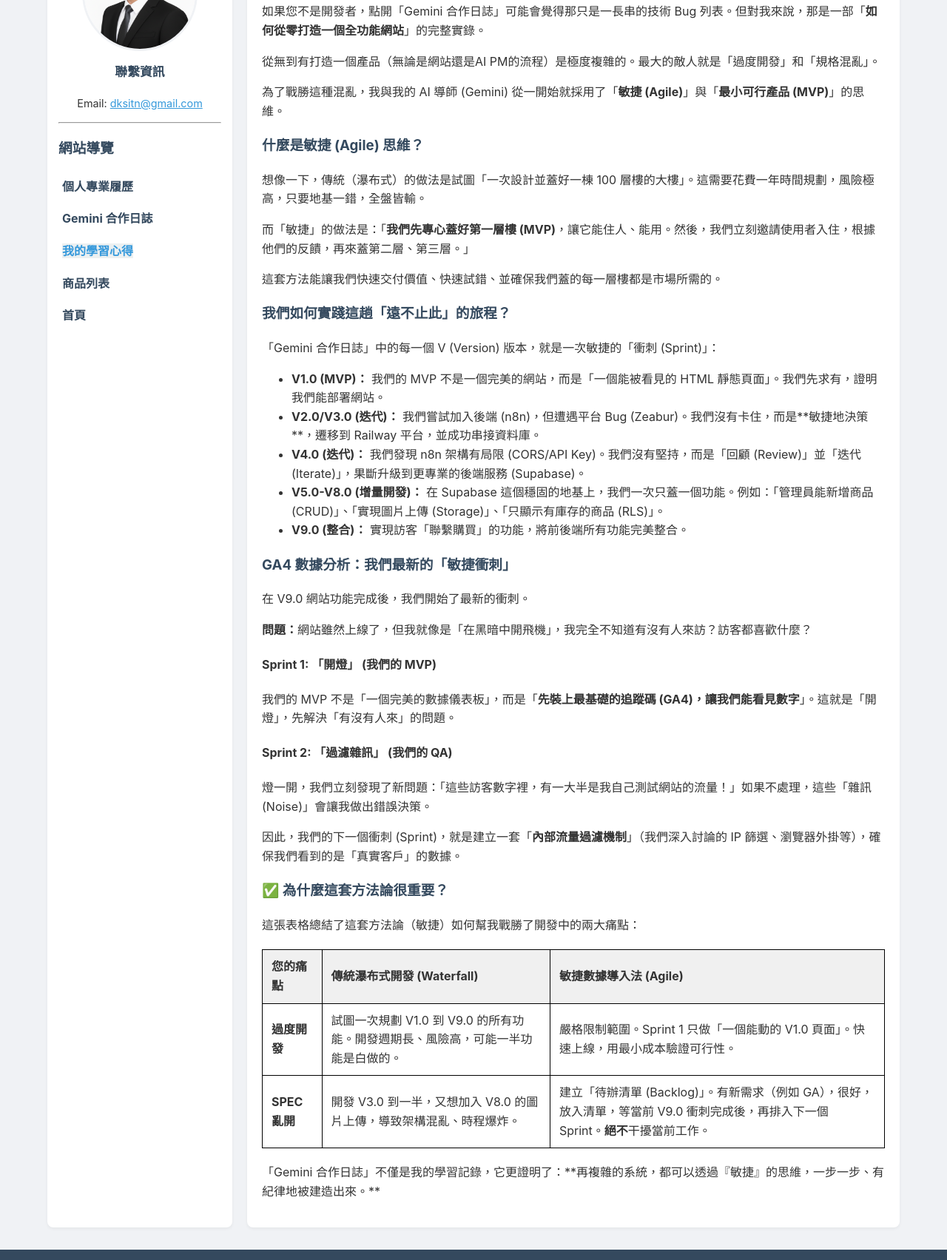
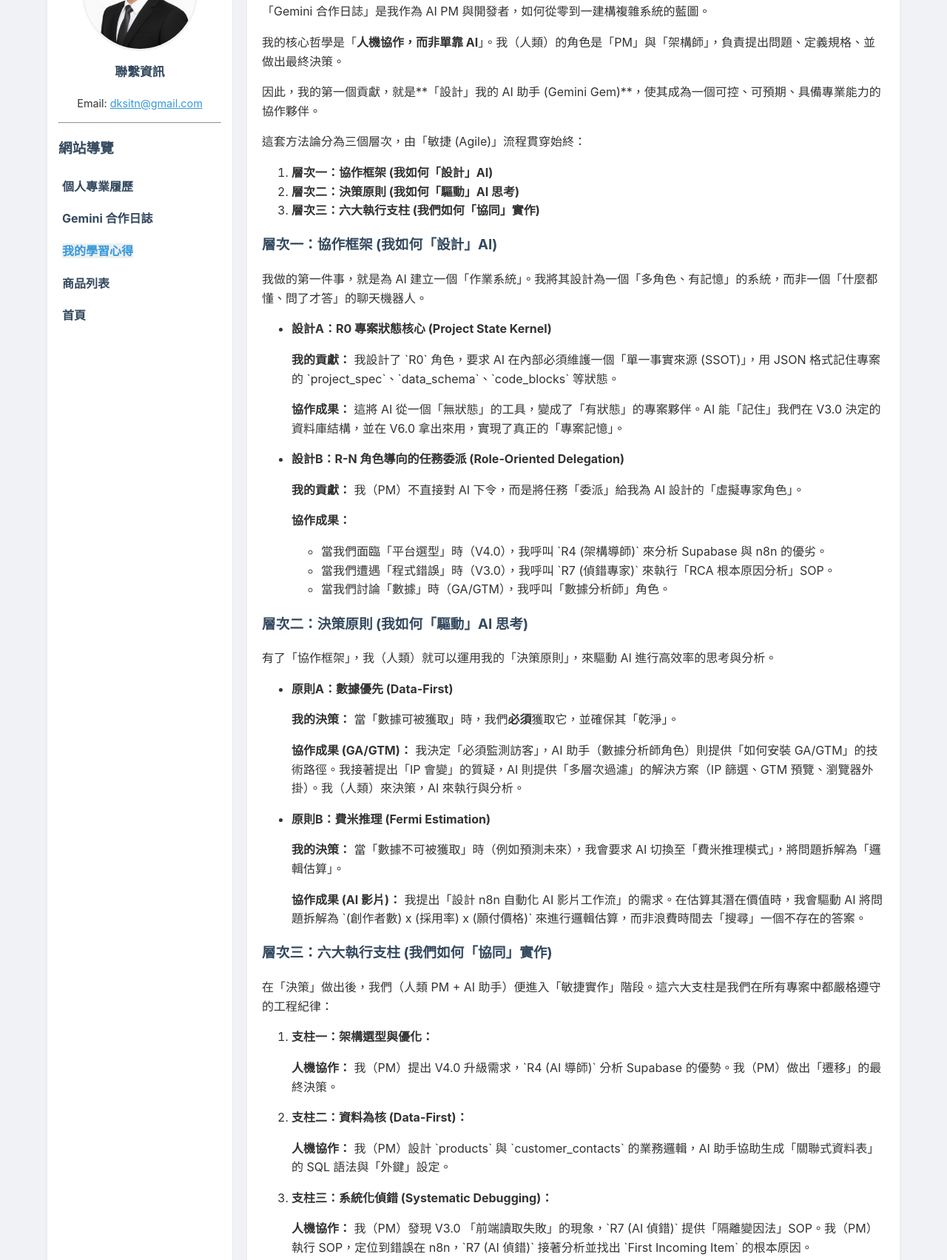
Before and after one commit to dksitn/my-resume-v1, a website: page methods.html in a window 1280 px wide. Shown: the part 276-1979 px from the top of the page at 74% size. Drawn offline with Linux system fonts and the light colour scheme.

Commit message:
新增method.html頁面4

```diff
--- a/methods.html
+++ b/methods.html
@@ -3,8 +3,8 @@
 <head>
     <meta charset="UTF-8">
     <meta name="viewport" content="width=device-width, initial-scale=1.0">
-    <meta name="description" content="沈廷翼的學習哲學：我是如何從零開始，用敏捷思維打造一個全端專案的。">
-    <title>我的學習哲學 - 沈廷翼</title>
+    <meta name="description" content="沈廷翼的「人機協作」核心方法論：AI 是助手，我是架構師。解構我如何設計 AI 輔助，並實踐決策與執行。">
+    <title>我的「人機協作」核心方法論 - 沈廷翼</title>
 
     <script async src="https://www.googtagmanager.com/gtag/js?id=G-TZ5HPBYDWV"></script>
     <script>
@@ -24,7 +24,7 @@
             <span></span>
             <span></span>
         </div>
-        <h1>我的學習哲學：從零到一的實踐</h1>
+        <h1>我的「人機協作」核心方法論：AI 是助手，我是架構師</h1>
         <p>資深流程顧問 & 努力成為AI PM中</p>
     </header>
 
@@ -57,100 +57,123 @@
         <main class="main-content">
 
             <section>
-                <h2>這不只是一個日誌，這是一種方法</h2>
+                <h2>我的核心邏輯：AI 是助手，我是架構師</h2>
                 <p>
-                    如果您不是開發者，點開「Gemini 合作日誌」可能會覺得那只是一長串的技術 Bug 列表。但對我來說，那是一部「<strong>如何從零打造一個全功能網站</strong>」的完整實錄。
+                    「Gemini 合作日誌」是我作為 AI PM 與開發者，如何從零到一建構複雜系統的藍圖。
                 </p>
                 <p>
-                    從無到有打造一個產品（無論是網站還是AI PM的流程）是極度複雜的。最大的敵人就是「過度開發」和「規格混亂」。
+                    我的核心哲學是「<strong>人機協作，而非單靠 AI</strong>」。我（人類）的角色是「PM」與「架構師」，負責提出問題、定義規格、並做出最終決策。
                 </p>
                 <p>
-                    為了戰勝這種混亂，我與我的 AI 導師 (Gemini) 從一開始就採用了「<strong>敏捷 (Agile)</strong>」與「<strong>最小可行產品 (MVP)</strong>」的思維。
+                    因此，我的第一個貢獻，就是**「設計」我的 AI 助手 (Gemini Gem)**，使其成為一個可控、可預期、具備專業能力的協作夥伴。
                 </p>
+                <p>
+                    這套方法論分為三個層次，由「敏捷 (Agile)」流程貫穿始終：
+                </p>
+                <ol>
+                    <li><strong>層次一：協作框架 (我如何「設計」AI)</strong></li>
+                    <li><strong>層次二：決策原則 (我如何「驅動」AI 思考)</strong></li>
+                    <li><strong>層次三：六大執行支柱 (我們如何「協同」實作)</strong></li>
+                </ol>
             </section>
 
             <section>
-                <h3>什麼是敏捷 (Agile) 思維？</h3>
+                <h3>層次一：協作框架 (我如何「設計」AI)</h3>
                 <p>
-                    想像一下，傳統（瀑布式）的做法是試圖「一次設計並蓋好一棟 100 層樓的大樓」。這需要花費一年時間規劃，風險極高，只要地基一錯，全盤皆輸。
+                    我做的第一件事，就是為 AI 建立一個「作業系統」。我將其設計為一個「多角色、有記憶」的系統，而非一個「什麼都懂、問了才答」的聊天機器人。
                 </p>
-                <p>
-                    而「敏捷」的做法是：「<strong>我們先專心蓋好第一層樓 (MVP)</strong>，讓它能住人、能用。然後，我們立刻邀請使用者入住，根據他們的反饋，再來蓋第二層、第三層。」
-                </p>
-                <p>
-                    這套方法能讓我們快速交付價值、快速試錯、並確保我們蓋的每一層樓都是市場所需的。
-                </p>
-            </section>
-
-            <section>
-                <h3>我們如何實踐這趟「遠不止此」的旅程？</h3>
-                <p>「Gemini 合作日誌」中的每一個 V (Version) 版本，就是一次敏捷的「衝刺 (Sprint)」：</p>
-
                 <ul>
-                    <li><strong>V1.0 (MVP)：</strong> 我們的 MVP 不是一個完美的網站，而是「一個能被看見的 HTML 靜態頁面」。我們先求有，證明我們能部署網站。</li>
-
-                    <li><strong>V2.0/V3.0 (迭代)：</strong> 我們嘗試加入後端 (n8n)，但遭遇平台 Bug (Zeabur)。我們沒有卡住，而是**敏捷地決策**，遷移到 Railway 平台，並成功串接資料庫。</li>
-
-                    <li><strong>V4.0 (迭代)：</strong> 我們發現 n8n 架構有局限 (CORS/API Key)。我們沒有堅持，而是「回顧 (Review)」並「迭代 (Iterate)」，果斷升級到更專業的後端服務 (Supabase)。</li>
-
-                    <li><strong>V5.0-V8.0 (增量開發)：</strong> 在 Supabase 這個穩固的地基上，我們一次只蓋一個功能。例如：「管理員能新增商品 (CRUD)」、「實現圖片上傳 (Storage)」、「只顯示有庫存的商品 (RLS)」。</li>
-
-                    <li><strong>V9.0 (整合)：</strong> 實現訪客「聯繫購買」的功能，將前後端所有功能完美整合。</li>
+                    <li><strong>設計A：R0 專案狀態核心 (Project State Kernel)</strong>
+                        <p><strong>我的貢獻：</strong> 我設計了 `R0` 角色，要求 AI 在內部必須維護一個「單一事實來源 (SSOT)」，用 JSON 格式記住專案的 `project_spec`、`data_schema`、`code_blocks` 等狀態。</p>
+                        <p><strong>協作成果：</strong> 這將 AI 從一個「無狀態」的工具，變成了「有狀態」的專案夥伴。AI 能「記住」我們在 V3.0 決定的資料庫結構，並在 V6.0 拿出來用，實現了真正的「專案記憶」。</p>
+                    </li>
+                    <li><strong>設計B：R-N 角色導向的任務委派 (Role-Oriented Delegation)</strong>
+                        <p><strong>我的貢獻：</strong> 我（PM）不直接對 AI 下令，而是將任務「委派」給我為 AI 設計的「虛擬專家角色」。</p>
+                        <p><strong>協作成果：</strong>
+                            <ul>
+                                <li>當我們面臨「平台選型」時（V4.0），我呼叫 `R4 (架構導師)` 來分析 Supabase 與 n8n 的優劣。</li>
+                                <li>當我們遭遇「程式錯誤」時（V3.0），我呼叫 `R7 (偵錯專家)` 來執行「RCA 根本原因分析」SOP。</li>
+                                <li>當我們討論「數據」時（GA/GTM），我呼叫「數據分析師」角色。</li>
+                            </ul>
+                        </p>
+                    </li>
                 </ul>
             </section>
 
             <section>
-                <h3>GA4 數據分析：我們最新的「敏捷衝刺」</h3>
+                <h3>層次二：決策原則 (我如何「驅動」AI 思考)</h3>
                 <p>
-                    在 V9.0 網站功能完成後，我們開始了最新的衝刺。
+                    有了「協作框架」，我（人類）就可以運用我的「決策原則」，來驅動 AI 進行高效率的思考與分析。
                 </p>
-                <p>
-                    <strong>問題：</strong>網站雖然上線了，但我就像是「在黑暗中開飛機」，我完全不知道有沒有人來訪？訪客都喜歡什麼？
-                </p>
-
-                <h4>Sprint 1: 「開燈」 (我們的 MVP)</h4>
-                <p>
-                    我們的 MVP 不是「一個完美的數據儀表板」，而是「<strong>先裝上最基礎的追蹤碼 (GA4)，讓我們能看見數字</strong>」。這就是「開燈」，先解決「有沒有人來」的問題。
-                </p>
-
-                <h4>Sprint 2: 「過濾雜訊」 (我們的 QA)</h4>
-                <p>
-                    燈一開，我們立刻發現了新問題：「這些訪客數字裡，有一大半是我自己測試網站的流量！」如果不處理，這些「雜訊 (Noise)」會讓我做出錯誤決策。
-                </p>
-                <p>
-                    因此，我們的下一個衝刺 (Sprint)，就是建立一套「<strong>內部流量過濾機制</strong>」（我們深入討論的 IP 篩選、瀏覽器外掛等），確保我們看到的是「真實客戶」的數據。
-                </p>
+                <ul>
+                    <li><strong>原則A：數據優先 (Data-First)</strong>
+                        <p><strong>我的決策：</strong> 當「數據可被獲取」時，我們<strong>必須</strong>獲取它，並確保其「乾淨」。</p>
+                        <p><strong>協作成果 (GA/GTM)：</strong> 我決定「必須監測訪客」，AI 助手（數據分析師角色）則提供「如何安裝 GA/GTM」的技術路徑。我接著提出「IP 會變」的質疑，AI 則提供「多層次過濾」的解決方案（IP 篩選、GTM 預覽、瀏覽器外掛）。我（人類）來決策，AI 來執行與分析。</p>
+                    </li>
+                    <li><strong>原則B：費米推理 (Fermi Estimation)</strong>
+                        <p><strong>我的決策：</strong> 當「數據不可被獲取」時（例如預測未來），我會要求 AI 切換至「費米推理模式」，將問題拆解為「邏輯估算」。</p>
+                        <p><strong>協作成果 (AI 影片)：</strong> 我提出「設計 n8n 自動化 AI 影片工作流」的需求。在估算其潛在價值時，我會驅動 AI 將問題拆解為 `(創作者數) x (採用率) x (願付價格)` 來進行邏輯估算，而非浪費時間去「搜尋」一個不存在的答案。</p>
+                    </li>
+                </ul>
             </section>
 
             <section>
-                <h3>✅ 為什麼這套方法論很重要？</h3>
-                <p>這張表格總結了這套方法論（敏捷）如何幫我戰勝了開發中的兩大痛點：</p>
+                <h3>層次三：六大執行支柱 (我們如何「協同」實作)</h3>
+                <p>
+                    在「決策」做出後，我們（人類 PM + AI 助手）便進入「敏捷實作」階段。這六大支柱是我們在所有專案中都嚴格遵守的工程紀律：
+                </p>
+                <ol>
+                    <li><strong>支柱一：架構選型與優化：</strong>
+                        <p><strong>人機協作：</strong> 我（PM）提出 V4.0 升級需求，`R4 (AI 導師)` 分析 Supabase 的優勢。我（PM）做出「遷移」的最終決策。</p>
+                    </li>
+                    <li><strong>支柱二：資料為核 (Data-First)：</strong>
+                        <p><strong>人機協作：</strong> 我（PM）設計 `products` 與 `customer_contacts` 的業務邏輯，AI 助手協助生成「關聯式資料表」的 SQL 語法與「外鍵」設定。</p>
+                    </li>
+                    <li><strong>支柱三：系統化偵錯 (Systematic Debugging)：</strong>
+                        <p><strong>人機協作：</strong> 我（PM）發現 V3.0 「前端讀取失敗」的現象，`R7 (AI 偵錯)` 提供「隔離變因法」SOP。我（PM）執行 SOP，定位到錯誤在 n8n，`R7 (AI 偵錯)` 接著分析並找出 `First Incoming Item` 的根本原因。</p>
+                    </li>
+                    <li><strong>支柱四：內建倫理與安全 (Ethics & Security by Design)：</strong>
+                        <p><strong>人機協作：</strong> 我（PM）提出「訪客不能寫入資料」的嚴格要求。AI 助手（`R2 安全官`）提供 Supabase RLS (Row Level Security) 的技術實現方案。</p>
+                    </li>
+                    <li><strong>支柱五：本地端開發流程 (Local Development Process)：</strong>
+                        <p><strong>人機協作：</strong> 我（PM）在 VS Code 中編寫程式碼，並執行 `Git` 版控。AI 助手（`R0`）則「記住」我的 `code_blocks`，並在我需要時提供程式碼建議。</p>
+                    </li>
+                    <li><strong>支柱六：雲端架構與服務串接 (Cloud Architecture & Integration)：</strong>
+                        <p><strong>人機協作：</strong> 我（PM）提出 V7.0「履歷」和「商品」必須分離的「架構解耦」策略。`R4 (AI 導師)` 確認這是「微服務」的最佳實踐，並提供 Railway 上「兩個獨立服務」的部署方案與「API 跨站串接」的範例程式碼。</p>
+                    </li>
+                </ol>
+            </section>
+
+            <section>
+                <h3>結論：敏捷 (Agile) 是黏合一切的「流程」</h3>
+                <p>
+                    「敏捷」是我們的「元流程」，它讓我們能將這套複雜的「人機協作框架」、「決策原則」與「六大執行支柱」拆解成一個個可管理的「衝刺 (Sprint)」。
+                </p>
+                <p>
+                    這套完整的「<strong>敏捷流程 + 人機協作框架 + 決策原則 + 六大支柱</strong>」方法論，才是我作為 AI PM，能從零到一處理任何複雜專案的真正核心。
+                </p>
 
                 <table class="responsive-table">
                     <thead>
                         <tr>
-                            <th>您的痛點</th>
+                            <th>痛點</th>
                             <th>傳統瀑布式開發 (Waterfall)</th>
-                            <th>敏捷數據導入法 (Agile)</th>
+                            <th>我的 AI PM 系統方法論</th>
                         </tr>
                     </thead>
                     <tbody>
                         <tr>
                             <td data-label="痛點"><strong>過度開發</strong></td>
-                            <td data-label="Waterfall">試圖一次規劃 V1.0 到 V9.0 的所有功能。開發週期長、風險高，可能一半功能是白做的。</td>
-                            <td data-label="Agile">嚴格限制範圍。Sprint 1 只做「一個能動的 V1.0 頁面」。快速上線，用最小成本驗證可行性。</td>
+                            <td data-label="Waterfall">試圖一次規劃 V1.0 到 V9.0 的所有功能與完美架構。</td>
+                            <td data-label="Agile">Sprint 1 (V1.0) 只做「一個能動的頁面」，我（PM）與 AI 協同驗證「支柱五 (本地流程)」。Sprint 2 (V2.0) 再上後端，驗證「支柱一 (架構選型)」與「支柱六 (雲端架構)」。</td>
                         </tr>
                         <tr>
                             <td data-label="痛點"><strong>SPEC 亂開</strong></td>
                             <td data-label="Waterfall">開發 V3.0 到一半，又想加入 V8.0 的圖片上傳，導致架構混亂、時程爆炸。</td>
-                            <td data-label="Agile">建立「待辦清單 (Backlog)」。有新需求（例如 GA），很好，放入清單，等當前 V9.0 衝刺完成後，再排入下一個 Sprint。<strong>絕不</strong>干擾當前工作。</td>
+                            <td data-label="Agile">建立「待辦清單 (Backlog)」。有新需求（例如 GA 數據分析），很好，我（PM）將其放入 Backlog，等當前 V9.0 衝刺完成後，再排入下一個 Sprint。<strong>絕不</strong>干擾當前工作。</td>
                         </tr>
                     </tbody>
                 </table>
-
-                <p style="margin-top: 1em;">
-                    「Gemini 合作日誌」不僅是我的學習記錄，它更證明了：**再複雜的系統，都可以透過『敏捷』的思維，一步一步、有紀律地被建造出來。**
-                </p>
             </section>
 
         </main>
```
